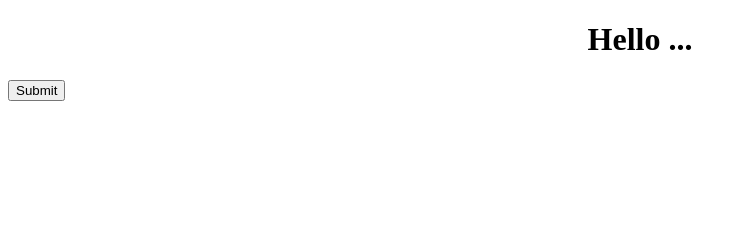
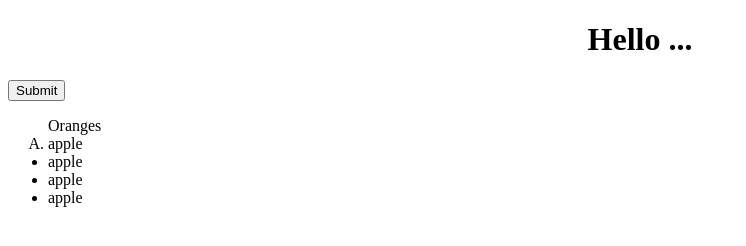
Before and after one commit to Hag2528/practice, a plain HTML site: page index.html in a window 1280 px wide. Shown: the whole page, without its empty margins (0-746 px from the left). Drawn offline with Linux system fonts and the light colour scheme.

Commit message:
committed

```diff
--- a/index.html
+++ b/index.html
@@ -9,6 +9,13 @@
     <p >
                  <h1 style="text-align: center;">Hello ... </h1>
                  <button>Submit</button>
+                 <ul>
+                     <lable>Oranges</lable>
+                     <li type="A">apple</li>
+                     <li>apple</li>
+                     <li>apple</li>
+                     <li>apple</li>
+                 </ul>
     </p>
 </body>
 </html>
```
